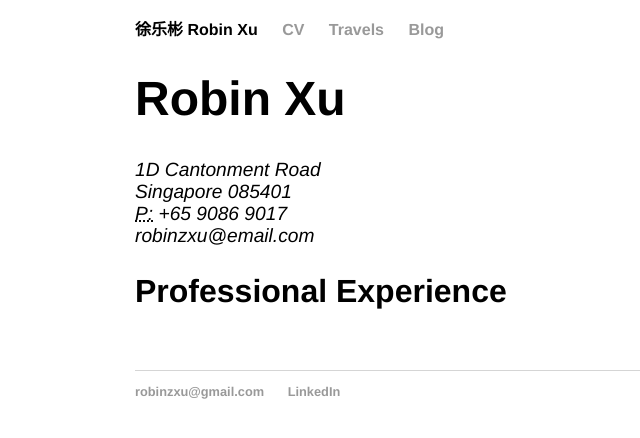
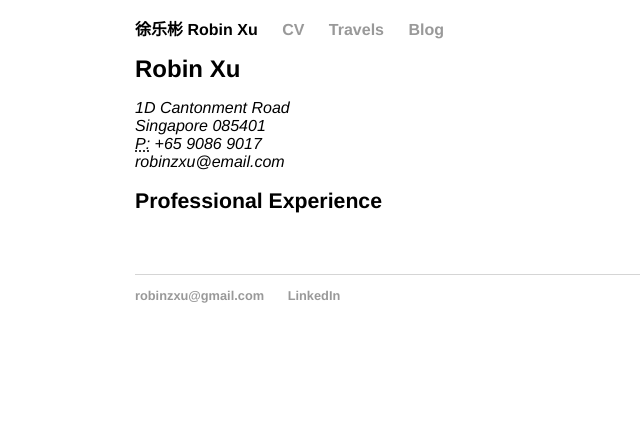
Before and after one commit to robinzxu/robinzxu.github.io, a Jekyll site: the page built from cv/index.html, in a window 1280 px wide. Shown: the top 438 px of the page, without its empty margins (5-645 px from the left). Built offline with Jekyll 4.4.1, drawn with Linux system fonts in a browser that asks for light colours.

Commit message:
Update main.css

```diff
--- a/css/main.css
+++ b/css/main.css
@@ -6,10 +6,10 @@ a:hover { text-decoration: underline; }
 p, ul { font-size: 1em; line-height: 1.2em; color: #333; }
 
 h1, h2, h3, h4 { font-family: 'Helvetica', 'Arial', 'Sans-Serif'; }
-h1 { font-size: 3.0em;  }
-h2 { font-size: 2.5em; }
-h3 { font-size: 2.0em; }
-h4 { font-size: 1.5em; }
+h1 { font-size: 1.5em;  }
+h2 { font-size: 1.33em; }
+h3 { font-size: 1.125em; }
+h4 { font-size: 1em; }
 
 nav ul, footer ul { font-size: 1.0em; font-family: 'Helvetica', 'Arial', 'Sans-Serif'; padding: 0px; list-style: none; font-weight: bold; }
 nav ul li, footer ul li { display: inline; margin-right: 20px; }
@@ -25,8 +25,8 @@ ul.posts li { list-style: none; }
 
 /* CV */
 .cv { margin: 0px 0px 60px; }
-.cv h1 { font-size: 3em; }
-.cv h2 { font-size: 2em; }
+.cv h1 { font-size: 1.5em; }
+.cv h2 { font-size: 1.33em; }
 .cv address, .cv .download { font-family: 'Helvetica', 'Arial', 'Sans-Serif'; }
-.cv address, .cv p { font-size: 1.2em; }
-.cv .download { float: right; font-size: .8em; text-transform: uppercase; }
+.cv address, .cv p { font-size: 1em; }
+.cv .download { float: right; font-size: .83em; text-transform: uppercase; }
```
